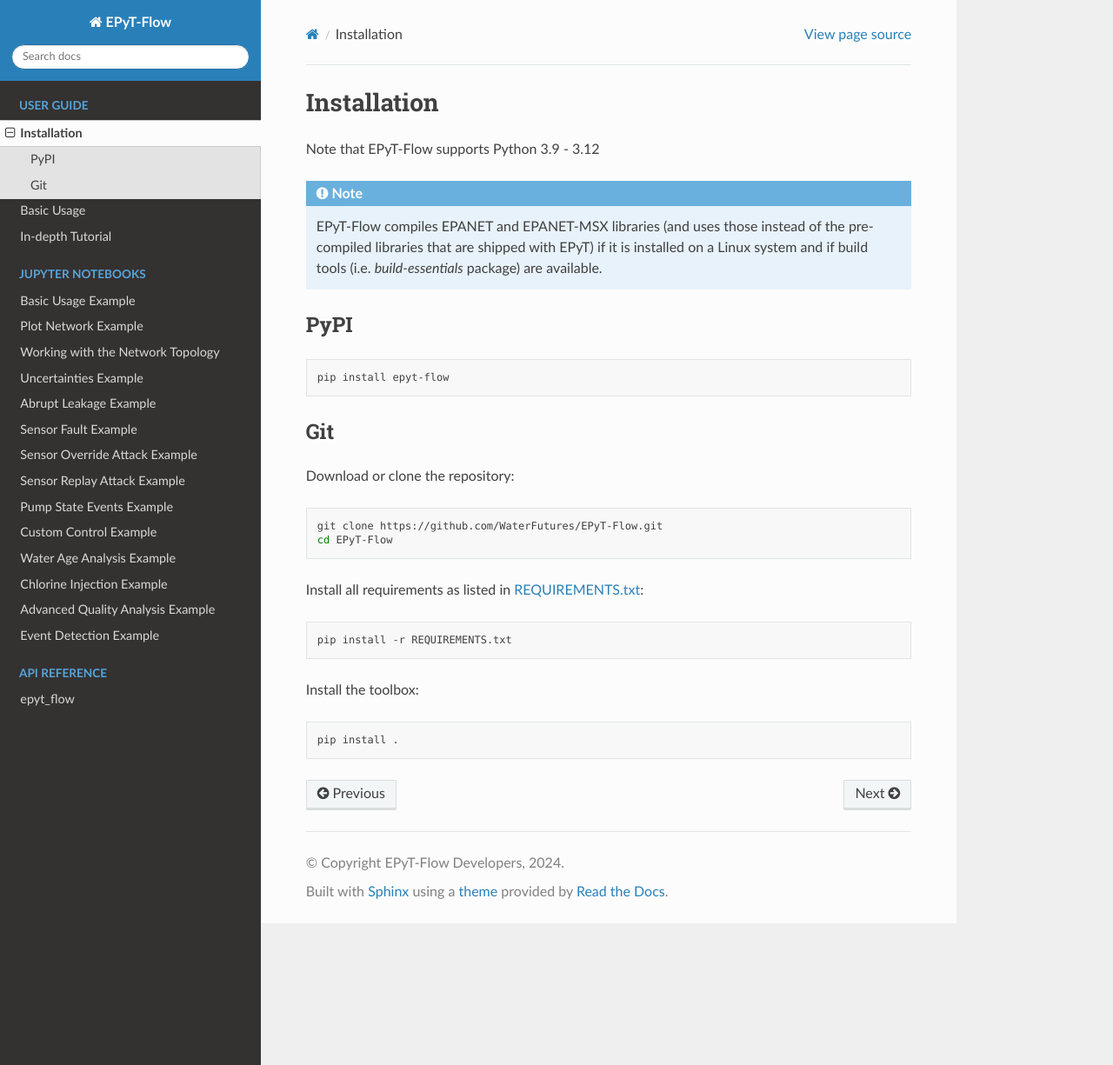
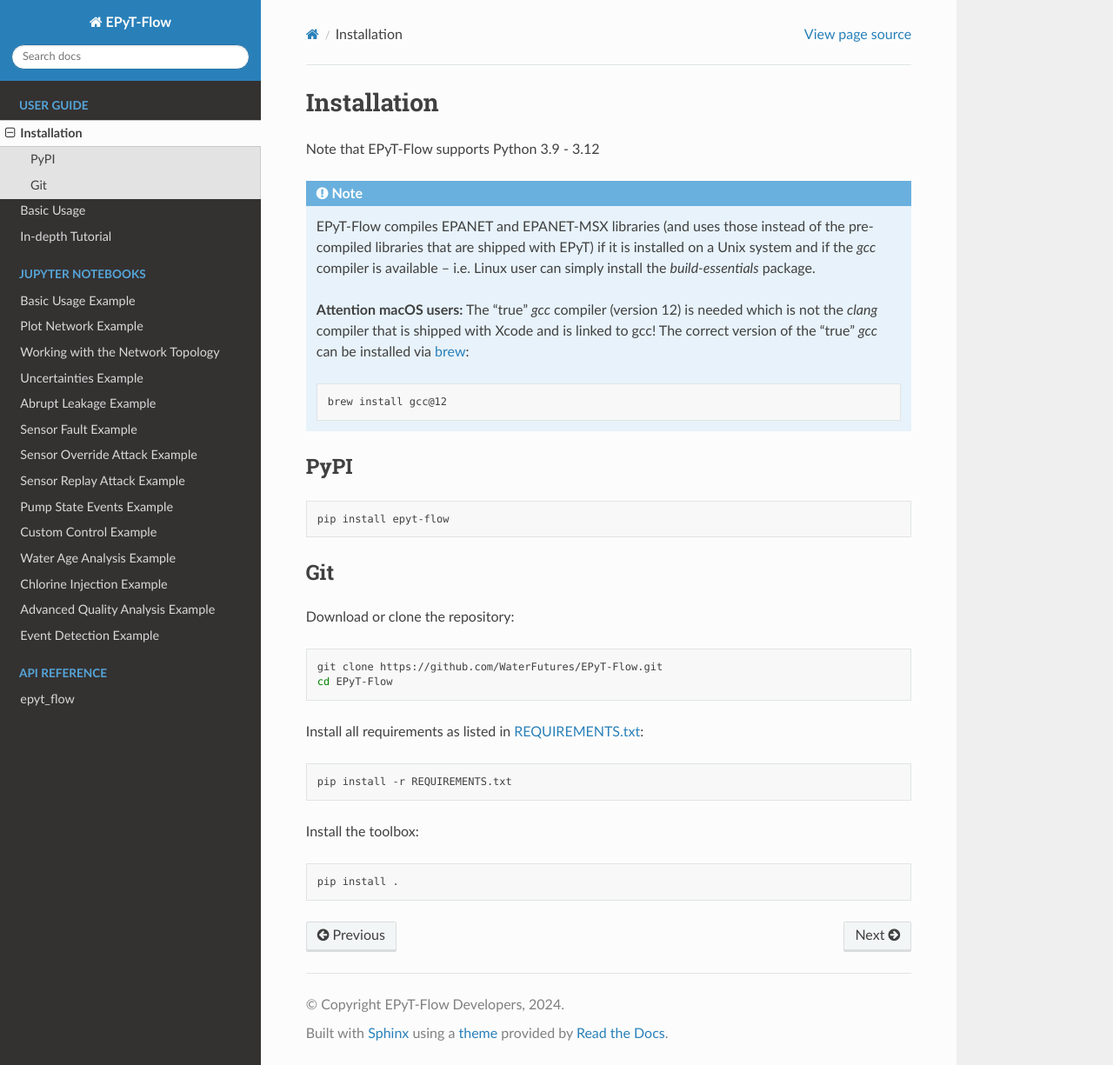
Before and after one commit to WaterFutures/EPyT-Flow, a Sphinx documentation site: the page built from docs/installation.rst, in a window 1280 px wide and 1225 px high. Shown: the whole window at 87% size. Built offline with Sphinx 7.4.7 and the Read the Docs theme 2.0.0, drawn with Linux system fonts in a browser that asks for light colours.

Commit message:
Compile EPANET on macOS

```diff
--- a/docs/installation.rst
+++ b/docs/installation.rst
@@ -9,8 +9,17 @@
 .. note::
 
     EPyT-Flow compiles EPANET and EPANET-MSX libraries (and uses those instead of the pre-compiled
-    libraries that are shipped with EPyT) if it is installed on a Linux system and if
-    build tools (i.e. *build-essentials* package) are available.
+    libraries that are shipped with EPyT) if it is installed on a Unix system and if
+    the *gcc* compiler is available -- i.e. Linux user can simply install the
+    *build-essentials* package.
+
+    **Attention macOS users:** The "true" *gcc* compiler (version 12) is needed which is not the
+    *clang* compiler that is shipped with Xcode and is linked to gcc!
+    The correct version of the "true" *gcc* can be installed via `brew <https://brew.sh/>`_:
+
+    .. code:: bash
+
+        brew install gcc@12
 
 PyPI
 ----
```
Also changed, not shown: README.md (+12 -2 lines), epyt_flow/__init__.py (+6 -2 lines), 1 other file.
